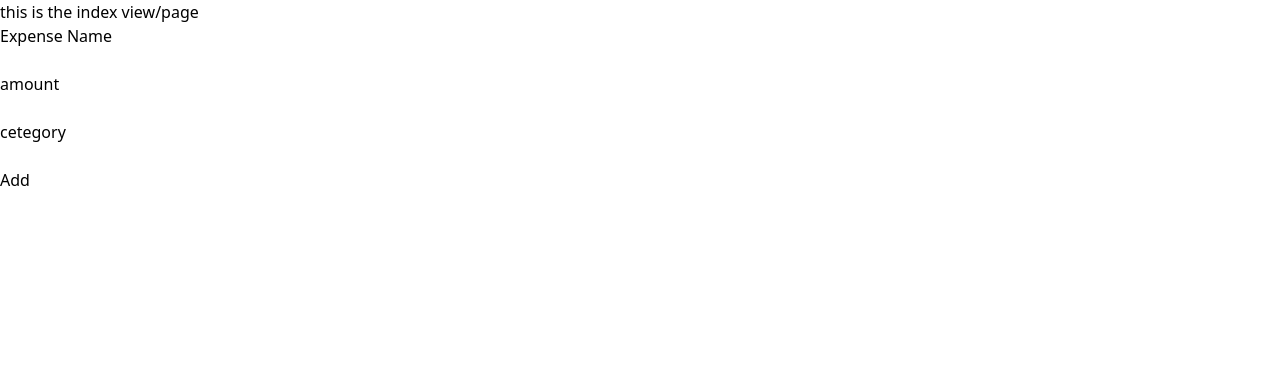
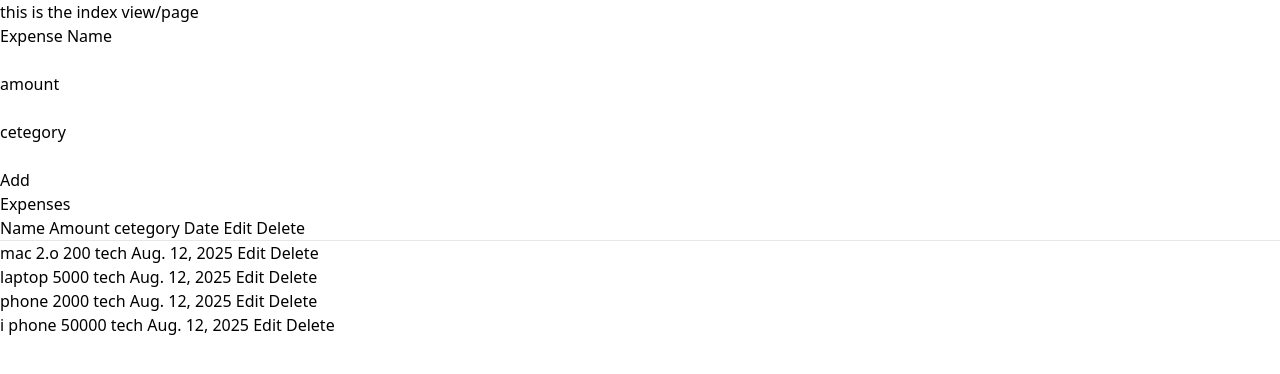
Before and after one commit to imsaqib04/Expense-Tracker, a Django app: template myapp/templates/myapp/index.html in a window 1280 px wide. Shown: the top 374 px of the page. Run offline with Django 5.2, Linux system fonts and the light colour scheme; the template is opened without the code that fills it: values that come from a table or form of the project are taken from there, others are empty; data comes from the database, SQL or seed files in the repository; both versions use the stored data as it was after the commit; style sheets or scripts are compiled from the project's sources.

Commit message:
working on it

```diff
--- a/myapp/templates/myapp/index.html
+++ b/myapp/templates/myapp/index.html
@@ -42,4 +42,29 @@
 
     </form>
 
+    <div> Expenses </div>
+    <div class = "shadow-lg m-10 rounded-lg">
+        <div class = "expense-header flex-wrap space-x-40">
+            <span>Name</span>
+            <span>Amount</span>
+            <span>cetegory</span>
+            <span>Date</span>
+            <span>Edit</span>
+            <span>Delete</span>
+        </div>
+        <hr class = "m-10">
+        {% for expense in expenses %}
+        <div class = "expense-row flex-wrap space-x-40 py-1">
+            <span class="font-bold">{{expense.name}}</span>
+            <span class="font-bold">{{expense.amount}}</span>
+            <span class="font-bold">{{expense.cetegory}}</span>
+            <span class="font-bold">{{expense.date}}</span>
+            <span class="font-bold"><a href="{% url 'edit' expense.id %}">Edit</a></span>
+            <span class="font-bold"><a href="">Delete</a></span>
+
+
+        </div>
+        {% endfor %}
+    </div>
+
 {% endblock %}
--- a/myapp/urls.py
+++ b/myapp/urls.py
@@ -1,7 +1,8 @@
 from django.urls import path
-from .views import index
+from .views import index,edit
 
 urlpatterns = [
 
-    path("",index,name='index')
+    path("",index,name='index'),
+    path("edit/<int:id>/",edit,name="edit"),
 ]
--- a/mysite/urls.py
+++ b/mysite/urls.py
@@ -19,5 +19,5 @@
 from django.urls import path,include
 urlpatterns = [
     path("admin/", admin.site.urls),
-    path("",include('myapp.urls'))
+    path("",include('myapp.urls')),
 ]
```
Also changed, not shown: myapp/templates/myapp/edit.html (added, +21 -0 lines), myapp/views.py (+21 -3 lines), db.sqlite3.
